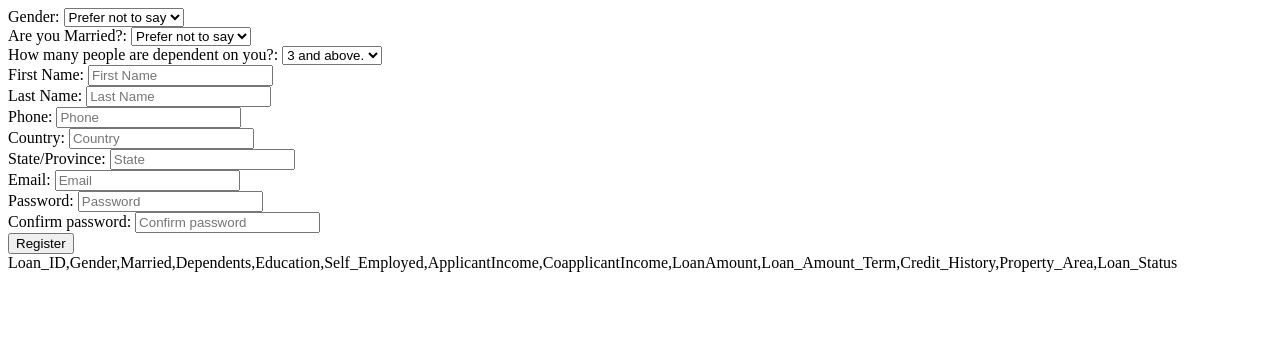
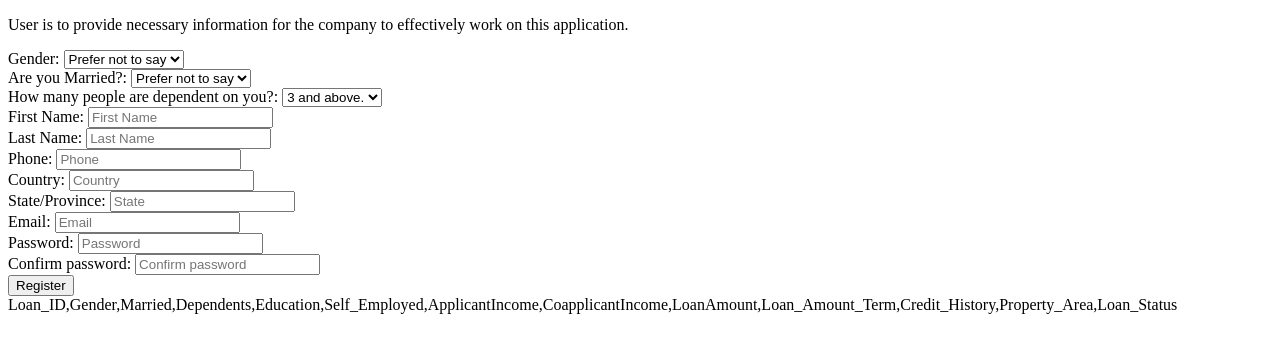
Before and after one commit to dev-tyta/LoanMe, a Flask app: page /application-page in a window 1280 px wide. Shown: the top 353 px of the page. Run offline with Flask 2, Linux system fonts and the light colour scheme; parts of the project's set-up code (start-up, migrations or seed data) failed here and were passed over.

Commit message:
page title

```diff
--- a/Deployment/templates/page.html
+++ b/Deployment/templates/page.html
@@ -5,9 +5,12 @@
     <meta name="viewport"
           content="width=device-width, user-scalable=no, initial-scale=1.0, maximum-scale=1.0, minimum-scale=1.0">
     <meta http-equiv="X-UA-Compatible" content="ie=edge">
-    <title>Loan Availability Page</title>
+    <title>Loan Application Page</title>
 </head>
 <body>
+    <p >
+        User is to provide necessary information for the company to effectively work on this application.
+    </p>
     <main>
         <form action="/availability" method="post">
             <div class="container">
```
Also changed, not shown: Deployment/templates/results.html (added, +10 -0 lines).
